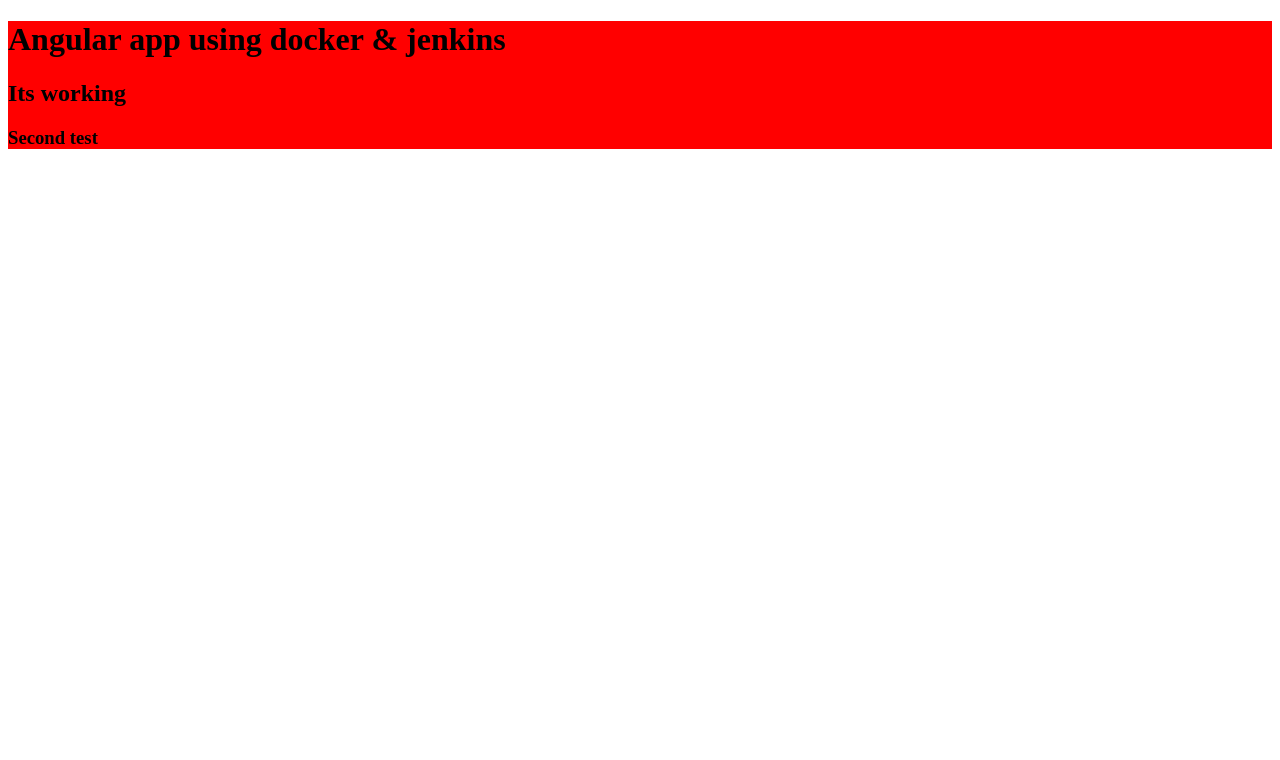
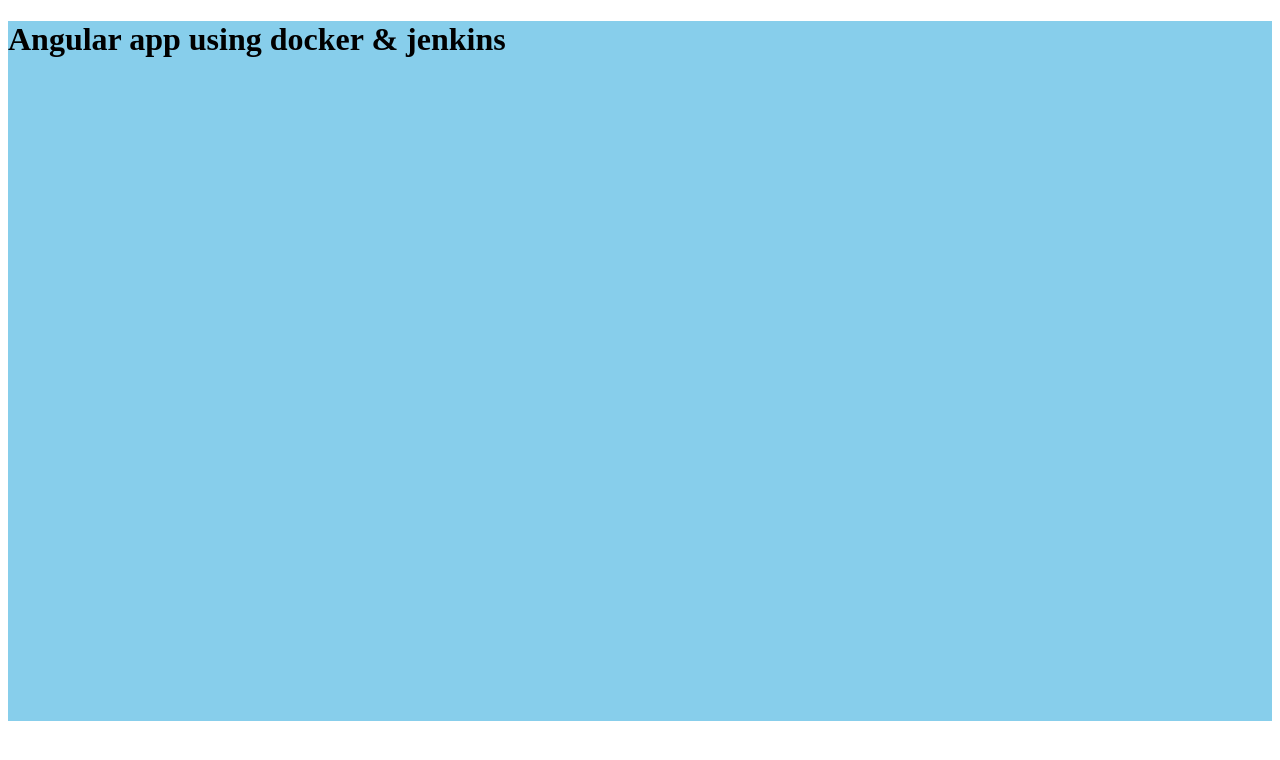
Before and after one commit to bikram-shaw/jenkins, an Angular app: page / in a window 1280 px wide. Shown: the top 760 px of the page. Built offline with nearby package versions, Linux system fonts and the light colour scheme.

Commit message:
index file change

```diff
--- a/src/app/app.component.html
+++ b/src/app/app.component.html
@@ -1,5 +1,4 @@
-<div style='background-color: red; height: 100%;'>
+<div style='background-color: skyblue; height: 700px; align-text: center;'>
 <h1 >Angular app using docker & jenkins</h1>
-<h2>Its working </h2>
-<h3>Second test</h3>
+
 </div>
```
Also changed, not shown: 1 other file (tests, documents, lock files or other folders).
